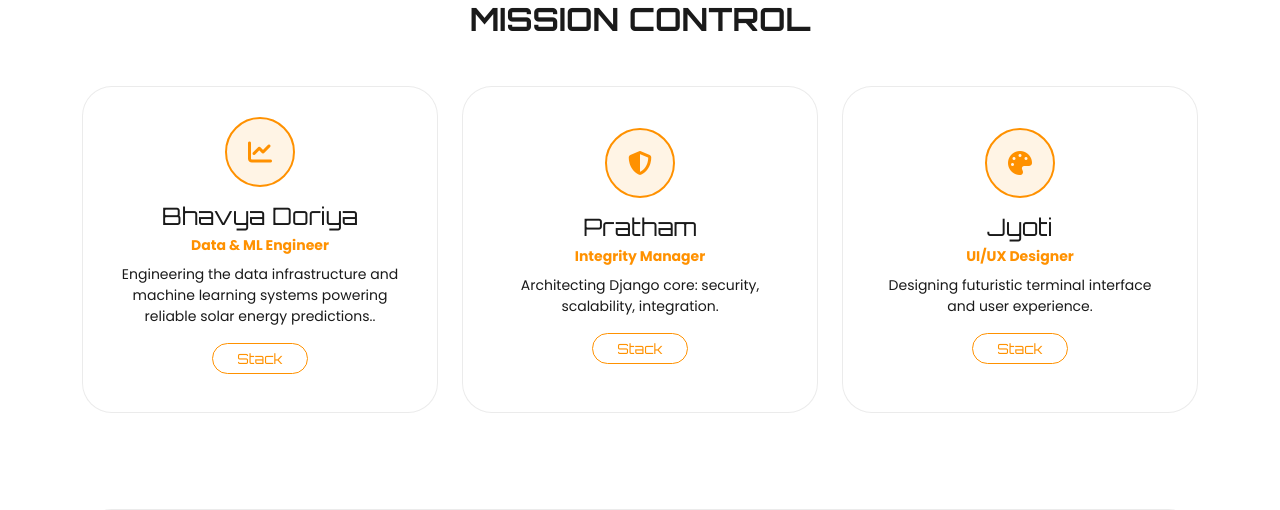
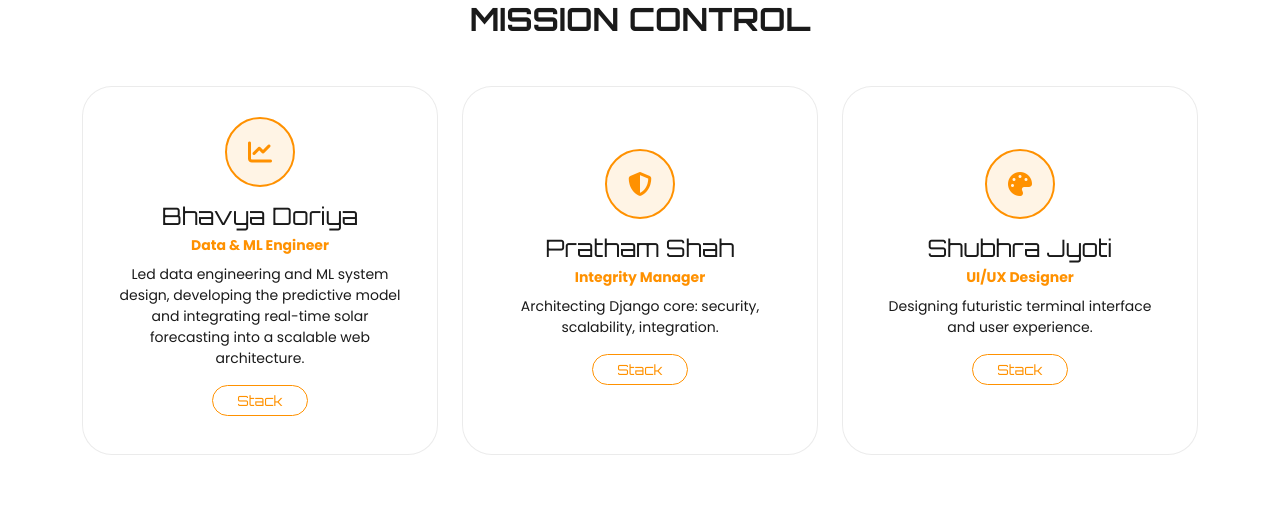
Before and after one commit to BhavyaDoriya/Solar-Drishti, a Django app: page /about/ in a window 1280 px wide. Shown: the part 1952-2462 px from the top of the page. Run offline with Django 5.2, Linux system fonts and the light colour scheme.

Commit message:
added some content changes in about.html

```diff
--- a/forecasting/templates/forecasting/about.html
+++ b/forecasting/templates/forecasting/about.html
@@ -319,15 +319,15 @@
                         <div class="team-avatar"><i class="fa-solid fa-chart-line"></i></div>
                         <h4 class="brand-font mb-1">Bhavya Doriya</h4>
                         <p class="fw-bold small mb-2" style="color: var(--primary-orange);">Data & ML Engineer</p>
-                        <p class="small mb-3">Engineering the data infrastructure and machine learning systems powering reliable solar energy predictions..</p>
+                        <p class="small mb-3">Led data engineering and ML system design, developing the predictive model and integrating real-time solar forecasting into a scalable web architecture.</p>
                         <button class="btn btn-sm btn-outline-warning rounded-pill px-4 mb-2" data-bs-toggle="collapse" data-bs-target="#bStack" style="border-color: var(--primary-orange); color: var(--primary-orange);">Stack</button>
-                        <div class="collapse mt-2" id="bStack"><span class="tech-pill">Pandas</span><span class="tech-pill">NREL API</span><span class="tech-pill">Joblib</span></div>
+                        <div class="collapse mt-2" id="bStack"><span class="tech-pill">Scikit-learn</span><span class="tech-pill">NREL API</span><span class="tech-pill">LightGBM</span></div>
                     </div>
                 </div>
                 <div class="col-md-6 col-lg-4">
                     <div class="glass-card">
                         <div class="team-avatar"><i class="fa-solid fa-shield-halved"></i></div>
-                        <h4 class="brand-font mb-1">Pratham</h4>
+                        <h4 class="brand-font mb-1">Pratham Shah</h4>
                         <p class="fw-bold small mb-2" style="color: var(--primary-orange);">Integrity Manager</p>
                         <p class="small mb-3">Architecting Django core: security, scalability, integration.</p>
                         <button class="btn btn-sm btn-outline-warning rounded-pill px-4 mb-2" data-bs-toggle="collapse" data-bs-target="#pStack" style="border-color: var(--primary-orange); color: var(--primary-orange);">Stack</button>
@@ -337,7 +337,7 @@
                 <div class="col-md-6 col-lg-4">
                     <div class="glass-card">
                         <div class="team-avatar"><i class="fa-solid fa-palette"></i></div>
-                        <h4 class="brand-font mb-1">Jyoti</h4>
+                        <h4 class="brand-font mb-1">Shubhra Jyoti</h4>
                         <p class="fw-bold small mb-2" style="color: var(--primary-orange);">UI/UX Designer</p>
                         <p class="small mb-3">Designing futuristic terminal interface and user experience.</p>
                         <button class="btn btn-sm btn-outline-warning rounded-pill px-4 mb-2" data-bs-toggle="collapse" data-bs-target="#jStack" style="border-color: var(--primary-orange); color: var(--primary-orange);">Stack</button>
```
